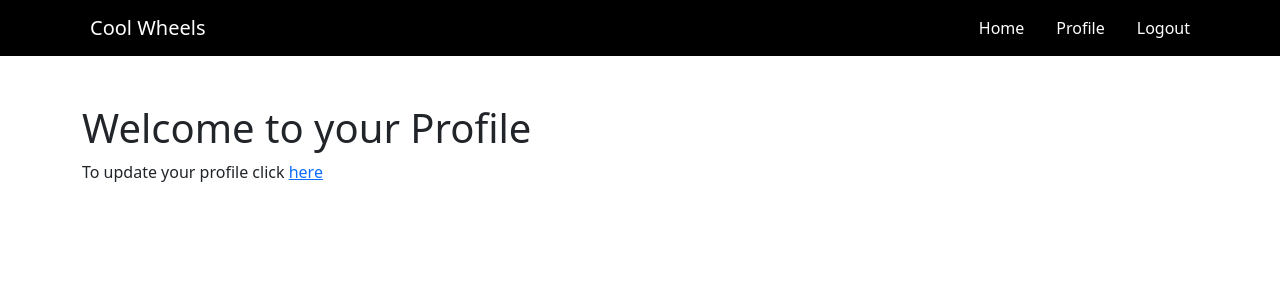
After one commit to Mohaiminul69/cool-wheels, a Django app: page /profile in a window 1280 px wide. The commit adds this page. Shown: the top 300 px of the page. Run offline with Django 5.2, Linux system fonts and the light colour scheme; a user stored in the database is signed in; some libraries are stand-ins or nearby versions.

Commit message:
profile and update profile added.

```diff
--- a/cool_wheels/templates/base.html
+++ b/cool_wheels/templates/base.html
@@ -45,6 +45,11 @@
             </li>
             {% if request.user.is_authenticated %}
             <li class="nav-item ms-3">
+              <a class="text-white nav-link" href="{% url 'profile_page' %}"
+                >Profile</a
+              >
+            </li>
+            <li class="nav-item ms-3">
               <a class="text-white nav-link" href="{% url 'logout_page' %}"
                 >Logout</a
               >
--- /dev/null
+++ b/cool_wheels/users/templates/profile.html
@@ -0,0 +1,13 @@
+{% extends 'base.html' %}{% load crispy_forms_tags %} {% block content %}
+<section class="py-5">
+  <h1>
+    Welcome to your Profile {{user.first_name|title}} {{user.last_name|title}}
+  </h1>
+  <p>
+    To update your profile click
+    <a href="{% url 'update_profile_page' %}">here</a>
+  </p>
+
+  <div class="my-4"></div>
+</section>
+{% endblock %}
--- a/cool_wheels/users/urls.py
+++ b/cool_wheels/users/urls.py
@@ -1,8 +1,10 @@
 from django.urls import path
-from .views import sign_up, UserLoginView, user_logout
+from .views import sign_up, UserLoginView, user_logout, profile, edit_profile
 
 urlpatterns = [
     path("sign_up", sign_up, name="register_page"),
     path("login", UserLoginView.as_view(), name="login_page"),
     path("logout", user_logout, name="logout_page"),
+    path("profile", profile, name="profile_page"),
+    path("profile/edit", edit_profile, name="update_profile_page"),
 ]
--- a/cool_wheels/users/views.py
+++ b/cool_wheels/users/views.py
@@ -1,8 +1,9 @@
 from django.shortcuts import render, redirect
-from .forms import RegistrationForm
+from .forms import RegistrationForm, ChangeUserForm
 from django.contrib import messages
 from django.contrib.auth.views import LoginView
 from django.urls import reverse_lazy
+from django.contrib.auth.decorators import login_required
 from django.contrib.auth import logout
 
 
@@ -23,7 +24,7 @@ class UserLoginView(LoginView):
     template_name = "sign_up.html"
 
     def get_success_url(self):
-        return reverse_lazy("homepage")  # change to profile page later
+        return reverse_lazy("profile_page")
 
     def form_valid(self, form):
         messages.success(self.request, "Logged in successfully")
@@ -42,3 +43,22 @@ class UserLoginView(LoginView):
 def user_logout(request):
     logout(request)
     return redirect("login_page")
+
+
+@login_required
+def profile(request):
+    user = request.user
+    return render(request, "profile.html", {"user": user})
+
+
+@login_required
+def edit_profile(request):
+    if request.method == "POST":
+        profile_form = ChangeUserForm(request.POST, instance=request.user)
+        if profile_form.is_valid():
+            profile_form.save()
+            messages.success(request, "Profile updated successfully")
+            return redirect("profile_page")
+    else:
+        profile_form = ChangeUserForm(instance=request.user)
+    return render(request, "update_profile.html", {"form": profile_form})
```
Also changed, not shown: cool_wheels/users/forms.py (+9 -1 lines), cool_wheels/users/templates/update_profile.html (added, +12 -0 lines), cool_wheels/db.sqlite3.
